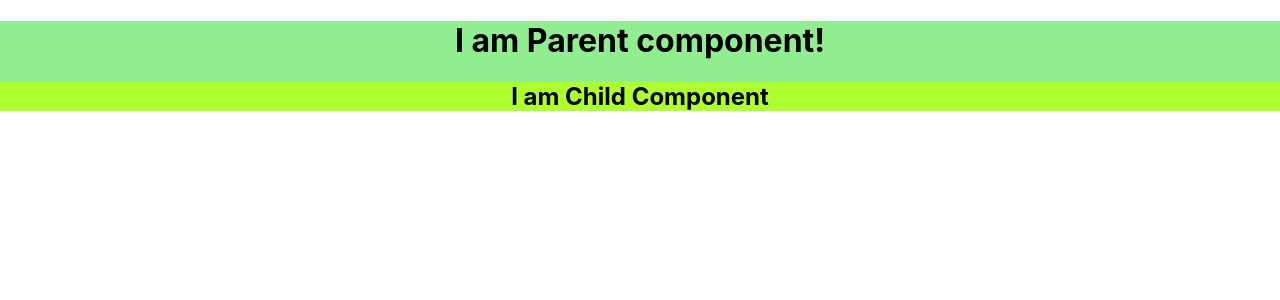
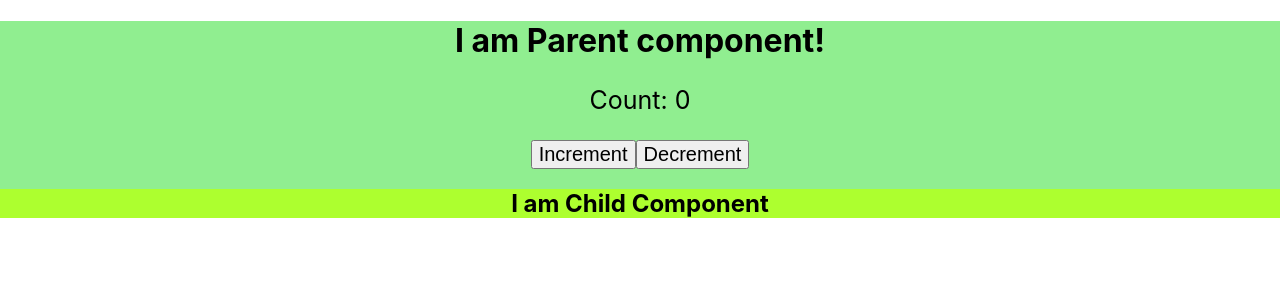
Before and after one commit to mdajgarhossain/React-FAQ, a React (Create React App) app: page / in a window 1280 px wide. Shown: the top 300 px of the page. Built offline with nearby package versions, Linux system fonts and the light colour scheme.

Commit message:
State in react

```diff
--- a/src/App.css
+++ b/src/App.css
@@ -6,33 +6,3 @@
   height: 40vmin;
   pointer-events: none;
 }
-
-@media (prefers-reduced-motion: no-preference) {
-  .App-logo {
-    animation: App-logo-spin infinite 20s linear;
-  }
-}
-
-.App-header {
-  background-color: #282c34;
-  min-height: 100vh;
-  display: flex;
-  flex-direction: column;
-  align-items: center;
-  justify-content: center;
-  font-size: calc(10px + 2vmin);
-  color: white;
-}
-
-.App-link {
-  color: #61dafb;
-}
-
-@keyframes App-logo-spin {
-  from {
-    transform: rotate(0deg);
-  }
-  to {
-    transform: rotate(360deg);
-  }
-}
--- a/src/components/Parent/Parent.css
+++ b/src/components/Parent/Parent.css
@@ -1,3 +1,11 @@
 .parent {
     background-color: lightgreen;
 }
+.parent p {
+    font-size: 25px;
+}
+.parent button {
+    color: black;
+    font-size: 20px;
+    cursor: pointer;
+}
--- a/src/components/Parent/Parent.js
+++ b/src/components/Parent/Parent.js
@@ -1,11 +1,28 @@
 import React from 'react';
 import './Parent.css';
 import Child from '../Child/Child';
+import { useState } from 'react';
 
 function Parent() {
+    const [count, setCount] = useState(0);
+
+    const handleIncrement = () => {
+        const newCount = count + 1;
+        setCount(newCount);
+        console.log('Increment');
+    };
+    const handleDecrement = () => {
+        const newCount = count - 1;
+        setCount(newCount);
+        console.log('Decrement');
+    };
+
     return (
         <div className="parent">
             <h1>I am Parent component!</h1>
+            <p>Count: {count}</p>
+            <button onClick={handleIncrement}>Increment</button>
+            <button onClick={handleDecrement}>Decrement</button>
             <Child />
         </div>
     )
```
